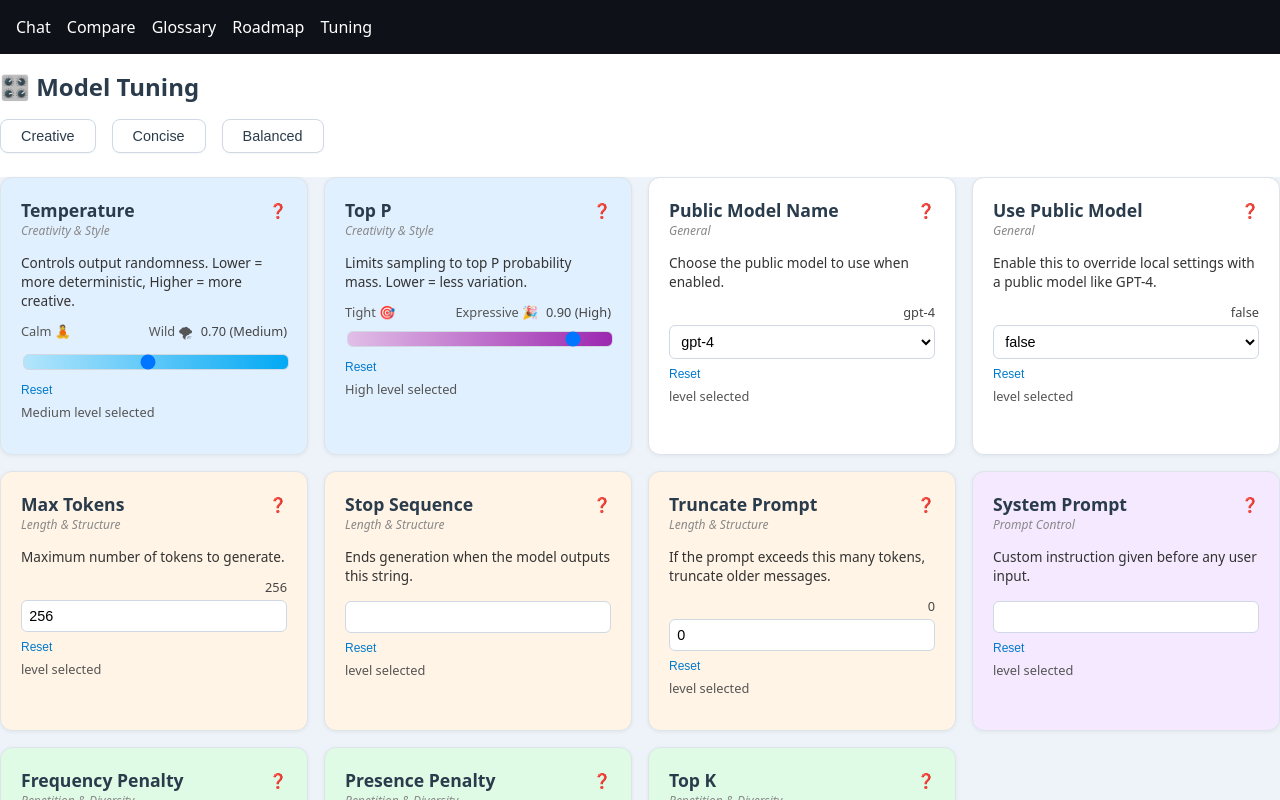
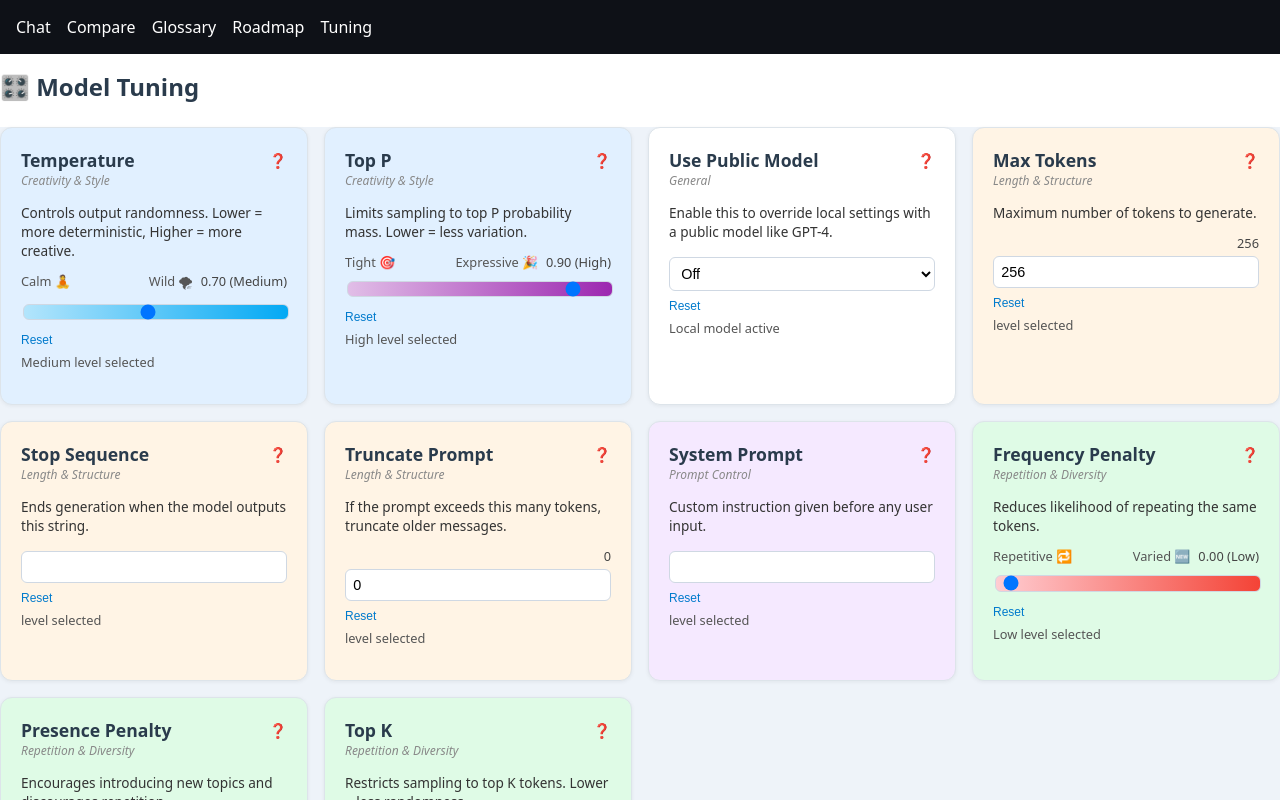
Before and after one commit to ScottFitzgerald83/grail, a SvelteKit app in the folder frontend/: page /tuning in a window 1280 px wide. Shown: the top 800 px of the page. Built offline with nearby package versions, Linux system fonts and the light colour scheme.

Commit message:
The “Use Public Model?” and model selector have been merged into a single card with a toggle and conditional dropdown. The old “Creative / Concise / Balanced” presets have been removed

```diff
--- a/frontend/src/routes/tuning/+page.svelte
+++ b/frontend/src/routes/tuning/+page.svelte
@@ -1,10 +1,5 @@
 <h1>🎛️ Model Tuning</h1>
 
-<div class="preset-buttons">
-    {#each Object.keys(presets) as preset}
-        <button on:click={() => applyPreset(preset)}>{preset}</button>
-    {/each}
-</div>
 
 <div class="dashboard-container">
     <div class="param-grid">
@@ -17,6 +12,50 @@
                 const cb = paramCategory(b.key);
                 return ca === cb ? a.key.localeCompare(b.key) : ca.localeCompare(cb);
             }) as param}
+            {#if param.key === 'use_public_model'}
+                <div class="param-tile" data-category={paramCategory(param.key)}>
+                    <div class="param-header">
+                        <strong>{param.key.replace(/_/g, ' ').replace(/\b\w/g, l => l.toUpperCase())}</strong>
+                        <span class="help-icon-wrapper">
+                            <span class="help-icon">❓</span>
+                            <div class="tooltip-card">{param.eli5}</div>
+                        </span>
+                    </div>
+                    <p class="param-category">{paramCategory(param.key)}</p>
+                    <p class="param-description">{param.definition}</p>
+                    <div class="param-control">
+                        <select bind:value={config.use_public_model}
+                                on:change={(e) => updateConfig('use_public_model', e.target.value)}>
+                            <option value="false">Off</option>
+                            <option value="true">On</option>
+                        </select>
+                        {#if config.use_public_model === 'true'}
+                            <label style="margin-top: 0.75rem;">
+                                <span style="font-weight: 500; font-size: 0.85rem;">Select Public Model</span>
+                                <select bind:value={config.public_model_name}
+                                        on:change={(e) => updateConfig('public_model_name', e.target.value)}
+                                        style="margin-top: 0.25rem;">
+                                    <option value="gpt-4">GPT-4</option>
+                                    <option value="gpt-3.5">GPT-3.5</option>
+                                    <option value="ollama:llama2">Ollama: LLaMA 2</option>
+                                    <option value="ollama:mistral">Ollama: Mistral</option>
+                                    <option value="mixtral">Mixtral</option>
+                                </select>
+                            </label>
+                        {/if}
+                        <button class="reset-btn" on:click={() => {
+                            updateConfig('use_public_model', getDefault('use_public_model'));
+                            updateConfig('public_model_name', getDefault('public_model_name'));
+                        }}>
+                            Reset
+                        </button>
+                        <p class="dynamic-desc">{config.use_public_model === 'true'
+                            ? `Using ${config.public_model_name}`
+                            : 'Local model active'}
+                        </p>
+                    </div>
+                </div>
+            {:else if param.key !== 'public_model_name'}
                 <div class="param-tile" data-category={paramCategory(param.key)}>
                     <div class="param-header">
                         <strong>{param.key.replace(/_/g, ' ').replace(/\b\w/g, l => l.toUpperCase())}</strong>
@@ -72,6 +111,7 @@
                         <p class="dynamic-desc">{fuzzyLabel(param, config[param.key])} level selected</p>
                     </div>
                 </div>
+            {/if}
         {/each}
     </div>
 
```
Lines whose indentation alone changed are shown as unchanged.
